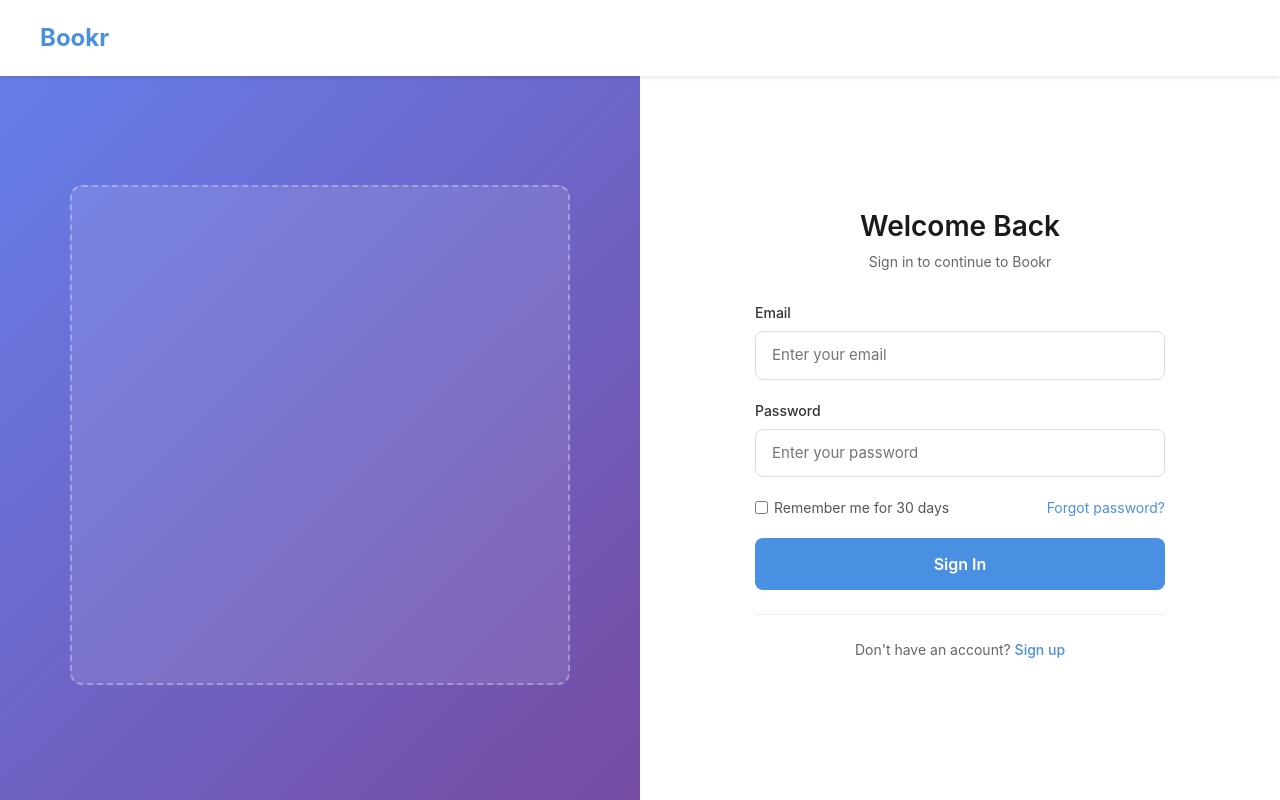
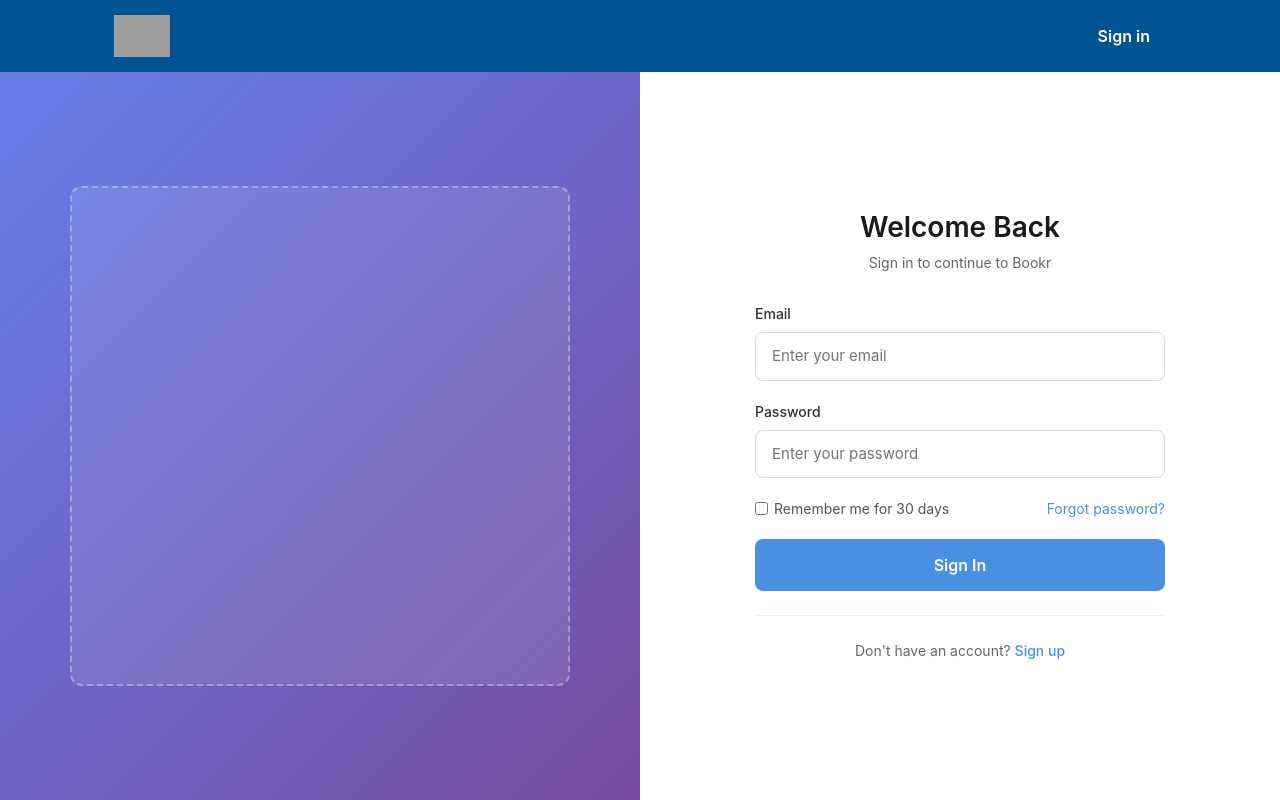
Before and after one commit to uknijay/bookr, a Django app: page /account/login/ in a window 1280 px wide. Run offline with Django 3.2, Linux system fonts and the light colour scheme; grey boxes are pictures that could not be loaded.

Commit message:
Base updated, and implemented into current pages

```diff
--- a/main/templates/main/account/login.html
+++ b/main/templates/main/account/login.html
@@ -1,15 +1,15 @@
-<!DOCTYPE html>
-<html>
-<head>
-    <meta charset="utf-8">
-    <title>Login - Bookr</title>
-    {% load static %}
-    <link rel="stylesheet" href="https://cdn.jsdelivr.net/npm/bootstrap@5.3.0/dist/css/bootstrap.min.css">
-</head>
+{% extends "main/base.html" %}
+
+
+{% block title %}Login - Bookr{% endblock %}
+{% load static %}
+
+{% block extra_head %}
+<link rel="stylesheet" href="https://cdn.jsdelivr.net/npm/bootstrap@5.3.0/dist/css/bootstrap.min.css">
+{% endblock %}
+
+{% block content %}
 <body>
-    <header class="login-header">
-        <a href="/" class="logo">Bookr</a>
-    </header>
 
     <div class="login-wrapper">
         <div class="login-left">
@@ -82,17 +82,10 @@ body {
     z-index: 100;
 }
 
-.logo {
-    font-size: 24px;
-    font-weight: 700;
-    color: #4a90e2;
-    text-decoration: none;
-}
 
 .login-wrapper {
     display: flex;
-    min-height: 100vh;
-    padding-top: 70px;
+    min-height: calc(100vh - 72px);
 }
 
 .login-left {
@@ -279,3 +272,5 @@ body {
 <script src="https://cdn.jsdelivr.net/npm/bootstrap@5.3.0/dist/js/bootstrap.bundle.min.js"></script>
 </body>
 </html>
+
+{% endblock %}
--- a/main/templates/main/base.html
+++ b/main/templates/main/base.html
@@ -3,12 +3,14 @@
 <head>
   <meta charset="utf-8">
   <meta name="viewport" content="width=device-width, initial-scale=1">
-  <title>Bookr</title>
+  <title>{% block title %} - Bookr{% endblock %}</title>
 
   <link rel="preconnect" href="https://fonts.googleapis.com">
   <link rel="preconnect" href="https://fonts.gstatic.com" crossorigin>
   <link href="https://fonts.googleapis.com/css2?family=Inter:wght@400;500;600;700&display=swap" rel="stylesheet">
 
+
+  {% block extra_head %}{% endblock %}
   <style>
     :root {
       --accent: #005493;
@@ -126,18 +128,25 @@
 
   <header class="site-header">
     <div class="site-header-inner">
-      <a href="/" class="site-logo">
+      <a href="{% url 'discover' %}" class="site-logo">
         <img src="/media/bookr_logo.png" alt="Bookr logo">
 
       </a>
 
       <nav class="site-nav">
-        <a href="{% url 'login' %}">Sign in</a>
+        {% if request.session.accountId %}
+          <a href="{% url 'logout' %}">Log out</a>
+        {% else %}
+          <a href="{% url 'login' %}">Sign in</a>
+        {% endif %}
       </nav>
     </div>
   </header>
 
-  {% block content %}{% endblock %}
+  <main>
+    {% block content %}{% endblock %}
+  </main>
 
 </body>
 </html>
+</html>
```
Also changed, not shown: main/templates/main/events/detail.html (+17 -18 lines).
